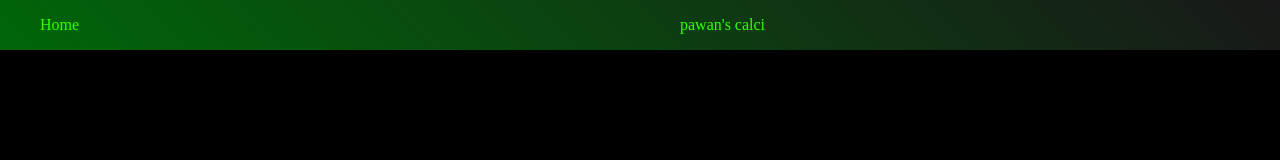
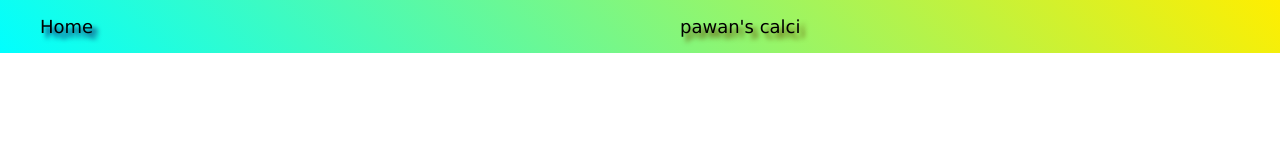
Before and after one commit to Intrinity1932/profilo, a plain HTML site: page more.html in a window 1280 px wide. Drawn offline with Linux system fonts and the light colour scheme.

Commit message:
Update more.html

```diff
--- a/more.html
+++ b/more.html
@@ -6,7 +6,7 @@
         </title>
         <style>
             body{
-                background-color: black;
+                background-color: rgb(255, 255, 255);
                 margin: 0;
                 padding: 0;
             }
@@ -14,7 +14,8 @@
             .nav{
                 display: flex;
                 justify-content: space-between;
-                background: linear-gradient(45deg, rgb(0, 102, 9), rgb(24, 24, 24));
+                background: linear-gradient(45deg, rgb(0, 255, 255), rgb(255, 238, 0));
+                font-family:'Lucida Sans Unicode';
             }
 
             .nav1{
@@ -29,10 +30,18 @@
                 list-style: none;
             }
 
-            .nav-text{
+            .headline{
                 text-decoration: none;
-                color: rgb(51, 255, 0);
-                text-shadow: 2px 2px 2px rgba(21, 255, 0, 0.082);
+                color: rgb(0, 0, 0);
+                text-shadow: 5px 5px 5px rgb(95, 78, 0);
+                font-size: large;
+            }
+
+            .link{
+                text-decoration: none;
+                color: black;
+                text-shadow: 5px 5px 5px rgb(13, 0, 88);
+                font-size: large;
             }
         </style>
     </head>
@@ -41,14 +50,14 @@
             <div class="nav1">
                 <nav>
                     <ul>
-                        <li class="nav1"><a class="nav-text" href="index.html">Home</a></li>
+                        <li class="nav1"><a class="link" href="index.html">Home</a></li>
                     </ul>
                 </nav>
             </div>
             <div class="nav2">
                 <nav>
                     <ul>
-                        <li class="nav2"><a class="nav-text" href="https://intrinity1932.github.io/pawan-s-calci/">pawan's calci</a></li>
+                        <li class="nav2"><a class="headline" href="https://intrinity1932.github.io/pawan-s-calci/">pawan's calci</a></li>
                     </ul>
                 </nav>
             </div>
```
